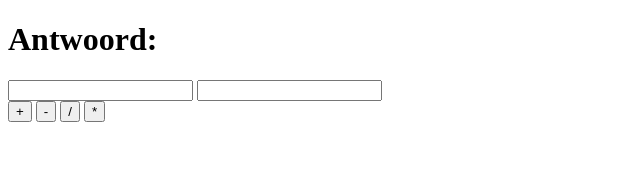
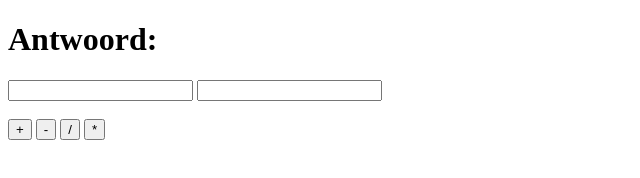
Before and after one commit to KarimOmar8/p1-javascript, a plain HTML site: page opdracht8.2/index.html in a window 1280 px wide. Shown: the whole page, without its empty margins (0-640 px from the left). Drawn offline with Linux system fonts and the light colour scheme.

Commit message:
Update index.html

```diff
--- a/opdracht8.2/index.html
+++ b/opdracht8.2/index.html
@@ -10,8 +10,8 @@
 <body>
    <h1>Antwoord: <span id="leuk"></span></h1>
     <input id="in1" type="number">
-    <input id="in2" type="number">
-    <br>
+    <input id="in2" type="number"><br><br>
+
     <button onclick="plusCalculate()">+</button>
     <button onclick="minusCalculate()">-</button>
     <button onclick="divideCalculate()">/</button>
```
